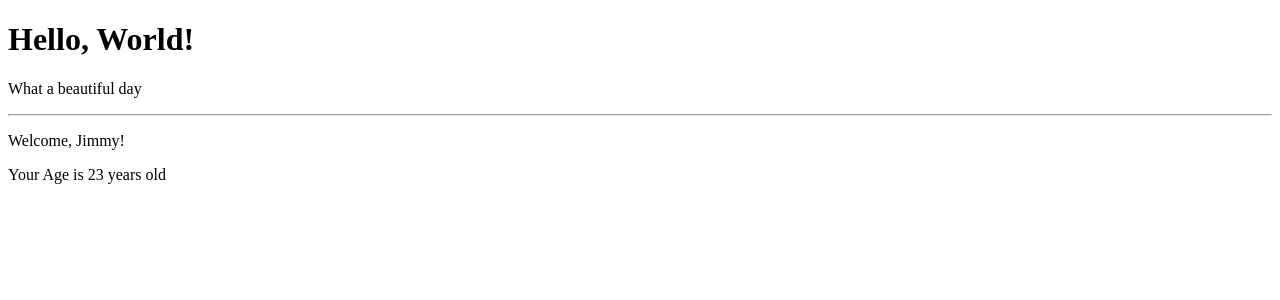
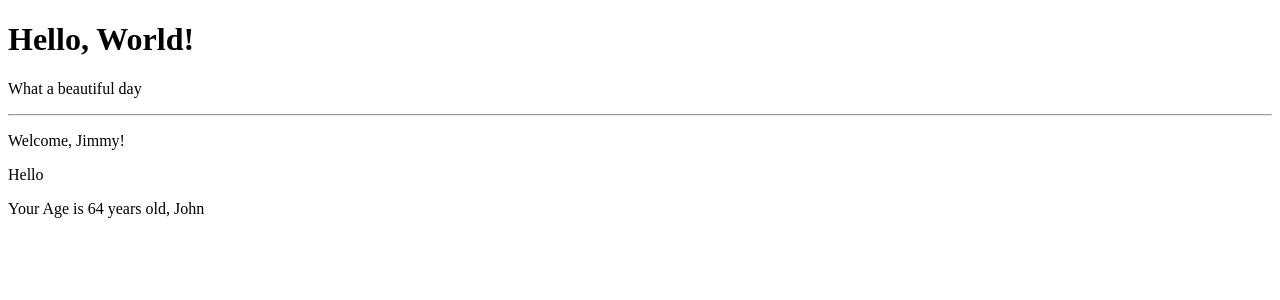
Before and after one commit to gabrieleprovenzano/react, a React (Vite) app in the folder latest/: page / in a window 1280 px wide. Shown: the top 300 px of the page. Built offline with nearby package versions, Linux system fonts and the light colour scheme.

Commit message:
Add files via upload

```diff
--- a/latest/src/App.jsx
+++ b/latest/src/App.jsx
@@ -9,6 +9,6 @@ export function App() {
         <p>What a beautiful day</p>
         <hr />
         <Welcome name="Jimmy"/>
-        <YourAge age={23}/>
+        <YourAge age={64} name="John"/>
     </div>
 )}
--- a/latest/src/YourAgeIs.jsx
+++ b/latest/src/YourAgeIs.jsx
@@ -1,7 +1,10 @@
-export const YourAge = ({age}) => {
+export const YourAge = ({age , name}) => {
     return (
     <div>
-    <p>Your Age is {age} years old</p>
+    {age === 18 && <p>Your Age is {age} years old</p>}
+    {!!age && <p>Hello</p>}
+    {/*{age > 18 && age < 65 && <p>Your Age is {age} years old</p>}*/}
+    {age > 18 && age < 65 && <p>Your Age is {age} years old, {name}</p>}
     </div>
     )
 }
```
